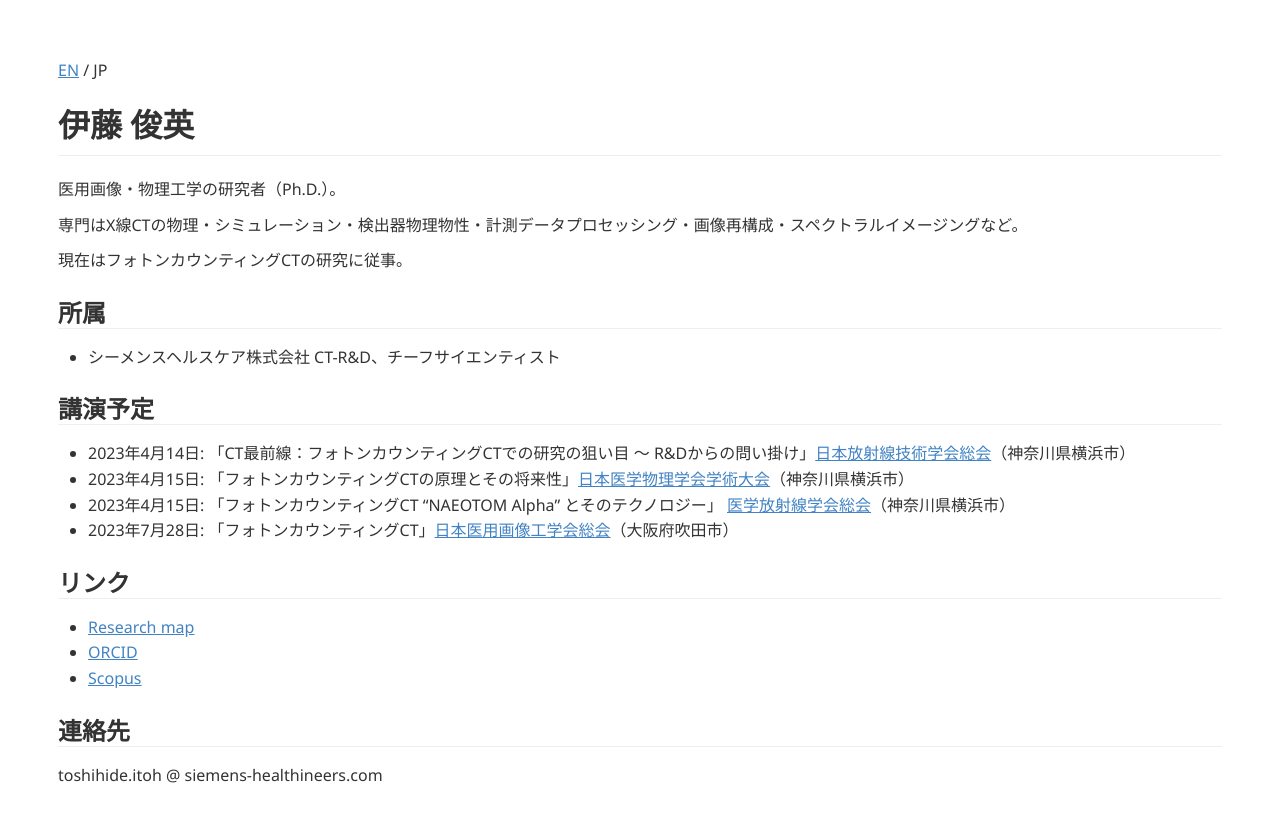
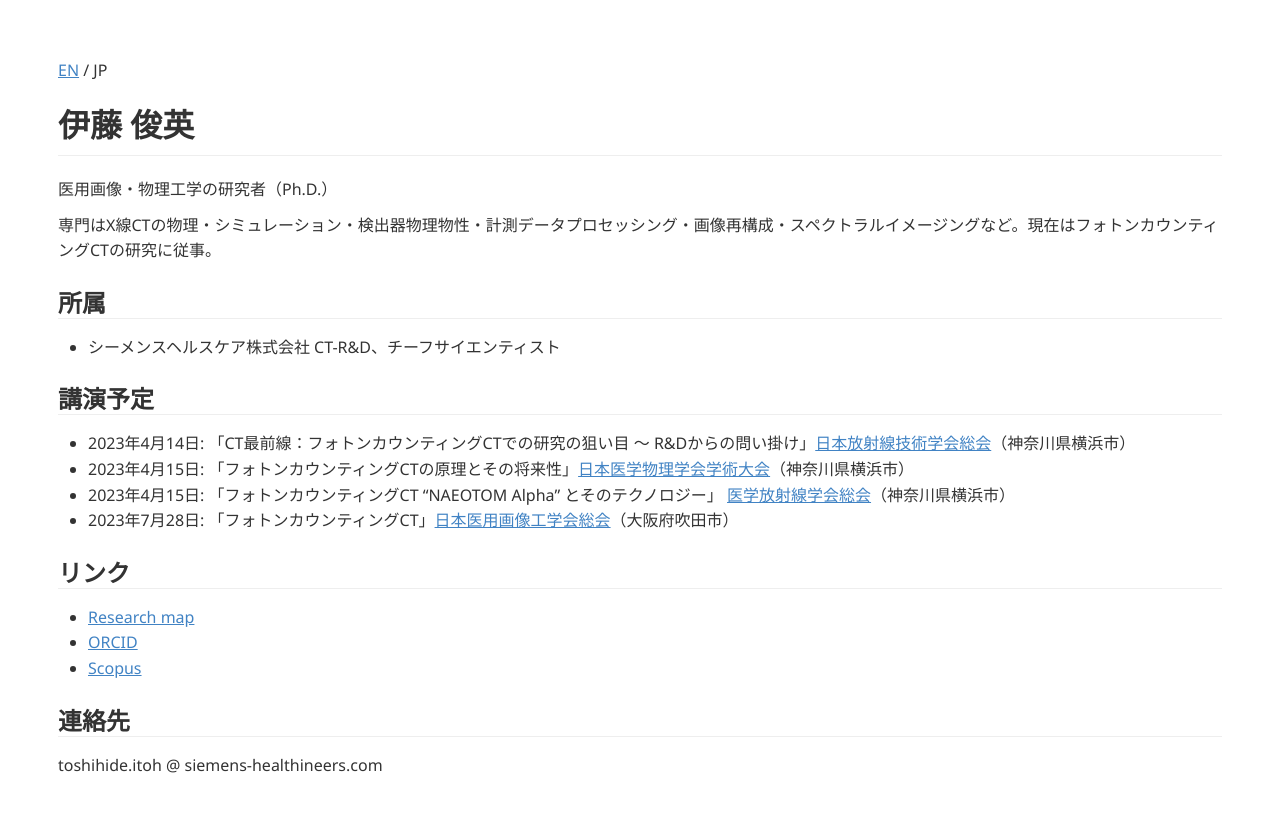
Before and after one commit to tnitoh/tnitoh.github.io, a Jekyll site: the page built from index_jp.md, in a window 1280 px wide. Shown: the top 822 px of the page. Built offline with Jekyll 4.4.1, drawn with Linux system fonts in a browser that asks for light colours; Markdown is read by kramdown in place of the engine named in the settings.

Commit message:
'update'

```diff
--- a/index_jp.md
+++ b/index_jp.md
@@ -7,11 +7,9 @@ title: Toshihide Itoh's web page
 
 # 伊藤 俊英
 
-医用画像・物理工学の研究者（Ph.D.）。
+医用画像・物理工学の研究者（Ph.D.）
 
-専門はX線CTの物理・シミュレーション・検出器物理物性・計測データプロセッシング・画像再構成・スペクトラルイメージングなど。
-
-現在はフォトンカウンティングCTの研究に従事。
+専門はX線CTの物理・シミュレーション・検出器物理物性・計測データプロセッシング・画像再構成・スペクトラルイメージングなど。現在はフォトンカウンティングCTの研究に従事。
 
 ## 所属
 - シーメンスヘルスケア株式会社 CT-R&D、チーフサイエンティスト
```
Also changed, not shown: index.md (+1 -3 lines).
